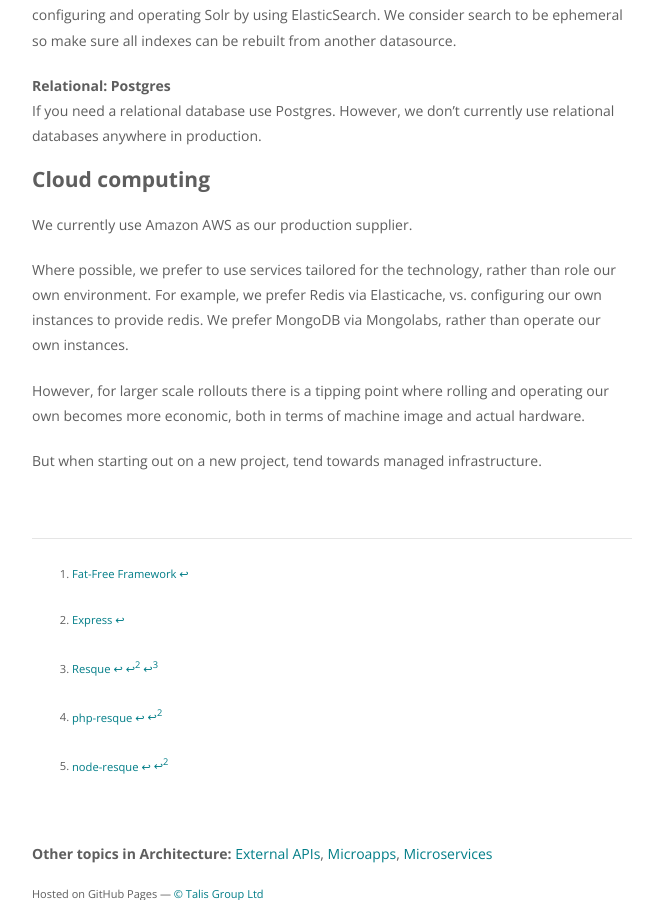
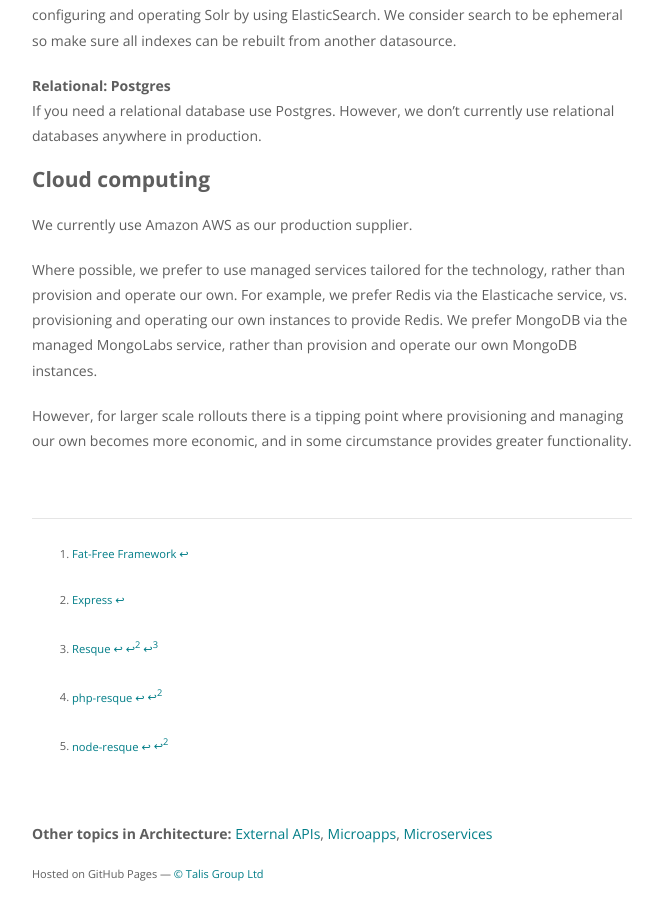
Before and after one commit to ellerbrock/talis.github.io, a Jekyll site: the page built from topics/stack.md, in a window 1280 px wide and 900 px high, scrolled down 2118 px. Shown: the whole window, without its empty margins (488-1150 px from the left). Built offline with Jekyll 4.4.1, drawn with Linux system fonts in a browser that asks for light colours.

Commit message:
reword cloud computing

```diff
--- a/topics/stack.md
+++ b/topics/stack.md
@@ -95,14 +95,10 @@
 
 We currently use Amazon AWS as our production supplier.
 
-Where possible, we prefer to use services tailored for the technology, rather than role our own environment. For
-example, we prefer Redis via Elasticache, vs. configuring our own instances to provide redis. We prefer MongoDB via
-Mongolabs, rather than operate our own instances.
+Where possible, we prefer to use managed services tailored for the technology, rather than provision and operate our own. For
+example, we prefer Redis via the Elasticache service, vs. provisioning and operating our own instances to provide Redis. We prefer MongoDB via the managed MongoLabs service, rather than provision and operate our own MongoDB instances.
 
-However, for larger scale rollouts there is a tipping point where rolling and operating our own becomes more economic,
-both in terms of machine image and actual hardware.
-
-But when starting out on a new project, tend towards managed infrastructure.
+However, for larger scale rollouts there is a tipping point where provisioning and managing our own becomes more economic, and in some circumstance provides greater functionality.
 
 
 [^1]: [Fat-Free Framework](http://fatfreeframework.com/home)
```
